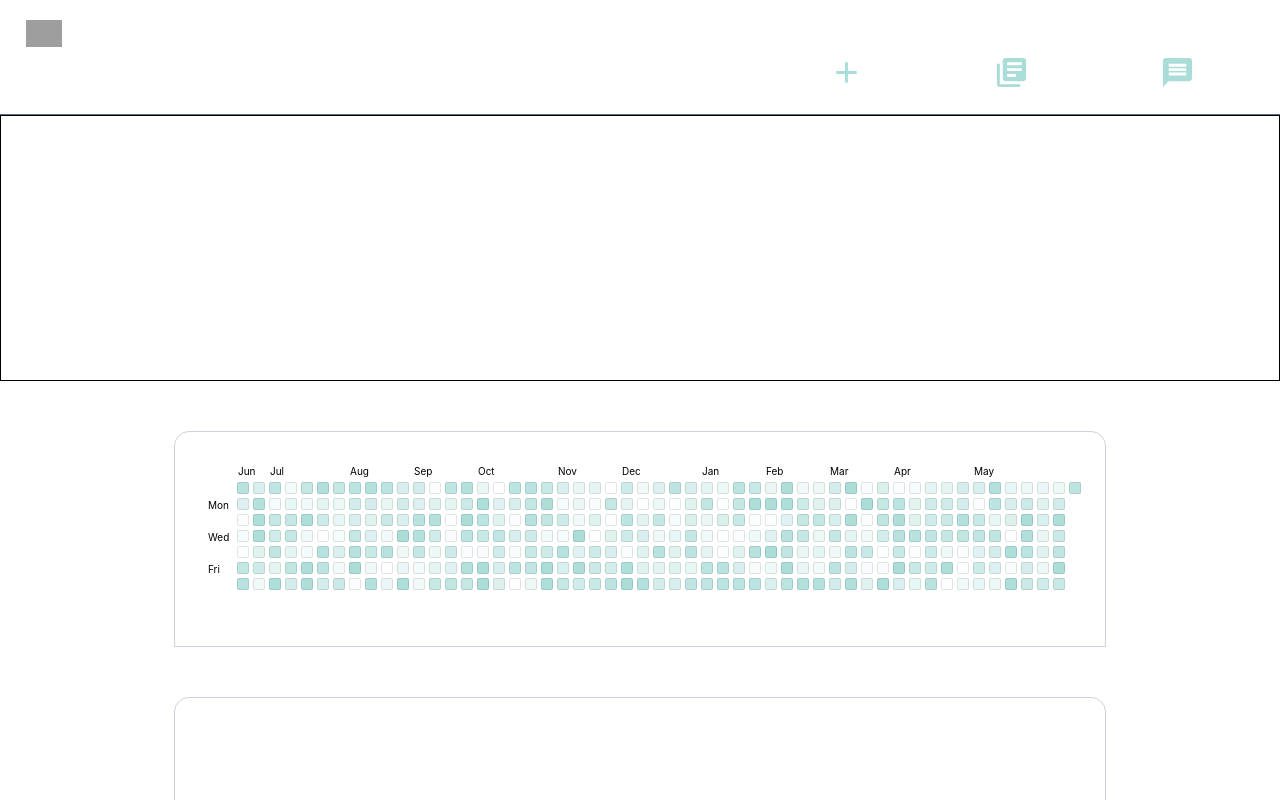
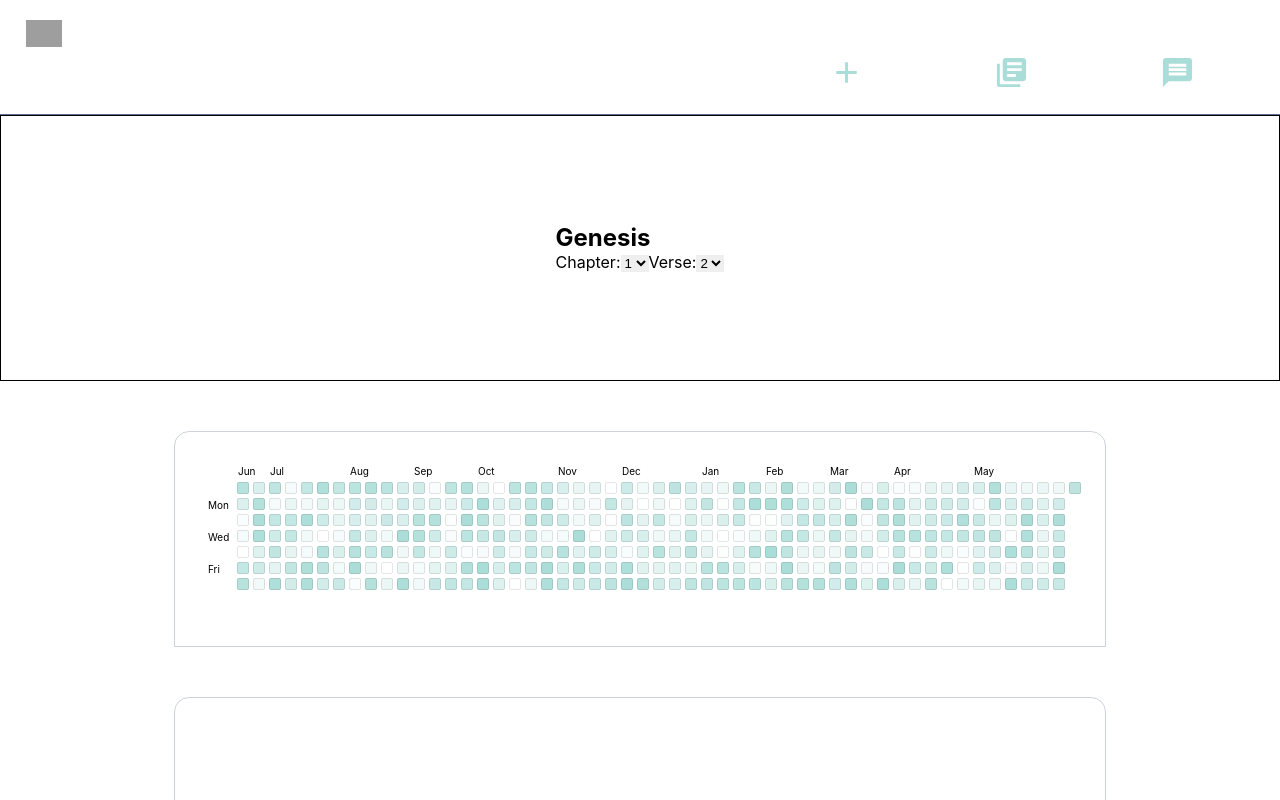
Before and after one commit to AlliDoisCode1234/picture-bible-anki, a React (Create React App) app: page / in a window 1280 px wide. Shown: the top 800 px of the page. Built offline with nearby package versions, Linux system fonts and the light colour scheme; grey boxes are pictures that could not be loaded.

Commit message:
built book component for user picture bible progress

```diff
--- a/src/app/Components/Book.js
+++ b/src/app/Components/Book.js
@@ -1,9 +1,34 @@
 import React from 'react'
-import '/Book.css'
+import './Book.css'
 
-const Book = ({ chapters, verses }) => {
+const Book = ({ bookName, chapters, verses }) => {
+    // const [chapter, setChapter] = useState();
+    // const [verse, setVerse] = useState();
+    // const [bookName, setBookName] = useState();
+
     return (
         <div className="book">
+            <h2>{bookName}</h2>
+            <form action="" className="book__form">
+                <label for={chapters}>Chapter:</label>
+                    <select name={bookName} id={bookName}>
+                        <option>1</option>
+                        {/* {
+                            chapters.map((item) => {
+                                return <option value={item}>{item}</option>
+                            })
+                        } */}
+                    </select>
+                <label for={chapters}>Verse:</label>
+                    <select name={chapters} id={chapters}>
+                        <option>2</option>
+                        {/* {
+                            verses.map((item) => {
+                                return <option value={item}>{item}</option>
+                            })
+                        } */}
+                    </select>
+            </form>
 
         </div>
     )
--- a/src/app/Components/UserPictureBible.js
+++ b/src/app/Components/UserPictureBible.js
@@ -1,4 +1,5 @@
 import React from 'react'
+import Book from './Book'
 import './UserPictureBible.css'
 // import useBibles from './API/UseBibles'
 // import useBooks from './API/UseBooks'
@@ -34,6 +35,94 @@ const UserPictureBible = () => {
                 {/*  */}
 
 
+                <Book
+                    bookName="Genesis"
+                    chapters='50'
+                    verses='31'
+                />
+                {/* <label for="genesis">Genesis</label>
+                  <select name="Genesis" id="genesis"> */}
+
+                    {/* <optgroup label="Old Testament"> */}
+                      {/* <option value="">1</option> */}
+                      {/* <option value="Exodus">Exodus</option>
+                      <option value="Leviticus">Leviticus</option>
+                      <option value="Numbers">Numbers</option>
+                      <option value="Deuteronomy">Deuteronomy</option>
+                      <option value="Joshua">Joshua</option>
+                      <option value="Judges">Judges</option>
+                      <option value="Ruth">Ruth</option>
+                      <option value="1 Samuel">1 Samuel</option>
+                      <option value="2 Samuel">2 Samuel</option>
+                      <option value="1 Kings">1 Kings</option>
+                      <option value="2 Kings">2 Kings</option>
+                      <option value="1 Chronicles">1 Chronicles</option>
+                      <option value="2 Chronicles">2 Chronicles</option>
+                      <option value="Ezra">Ezra</option>
+                      <option value="Nehemiah">Nehemiah</option>
+                      <option value="Esther">Esther</option>
+                      <option value="Job">Job</option>
+                      <option value="Psalms">Psalms</option>
+                      <option value="Proverbs">Proverbs</option>
+                      <option value="Ecclesiastes">Ecclesiastes</option>
+                      <option value="Song of Solomon">Song of Solomon</option>
+                      <option value="Isaiah">Isaiah</option>
+                      <option value="Jeremiah">Jeremiah</option>
+                      <option value="Lamentations">Lamentations</option>
+                      <option value="Ezekiel">Ezekiel</option>
+                      <option value="Daniel">Daniel</option>
+                      <option value="Hosea">Hosea</option>
+                      <option value="Joel">Joel</option>
+                      <option value="Amos">Amos</option>
+                      <option value="Obadiah">Obadiah</option>
+                      <option value="Jonah">Jonah</option>
+                      <option value="Micah">Micah</option>
+                      <option value="Nahum<">Nahum</option>
+                      <option value="Habakkuk<">Habakkuk</option>
+                      <option value="Zephaniah">Zephaniah</option>
+                      <option value="Haggai">Haggai</option>
+                      <option value="Zechariah">Zechariah</option>
+                      <option value="Malachi">Malachi</option>
+                      <option value="Matthew">Matthew</option>
+                      <option value="Mark">Mark</option>
+                      <option value="Luke">Luke</option>
+                      <option value="John">John</option>
+                      <option value="Acts<">Acts</option>
+                      <option value="Romans">Romans</option>
+                      <option value="1 Corinthians">1 Corinthians</option>
+                      <option value="2 Corinthians">2 Corinthians</option>
+                      <option value="Galatians">Galatians</option>
+                      <option value="Ephesians">Ephesians</option>
+                      <option value="Philippians">Philippians</option>
+                      <option value="Colossians">Colossians</option>
+                      <option value="1 Thessalonians">1 Thessalonians</option>
+                      <option value="2 Thessalonians">2 Thessalonians</option>
+                      <option value="1 Timothy">1 Timothy</option>
+                      <option value="2 Timothy">2 Timothy</option>
+                      <option value="Titus">Titus</option>
+                      <option value="Philemon">Philemon</option>
+                      <option value="Hebrews">Hebrews</option>
+                      <option value="James">James</option>
+                      <option value="1 Peter">1 Peter</option>
+                      <option value="2 Peter">2 Peter</option>
+                      <option value="1 John">1 John</option>
+                      <option value="2 John">2 John</option>
+                      <option value="3 John">3 John</option>
+                      <option value="Jude">Jude</option>
+                      <option value="Revelation">Revelation</option> */}
+
+
+
+                  {/* </select>
+
+                  <select name="chapter">
+                    <option value="1">1</option>
+
+                  </select> */}
+
+
+
+
                 {/* FetchApi API file for data to provide initially */}
                 {/* Pull verse completion data */}
                 {/* display user completion by highlighting verses after user clicks on book of bible dropdown */}
```
Also changed, not shown: src/app/Components/API/Book.css (deleted), src/app/Components/Book.css (added).
